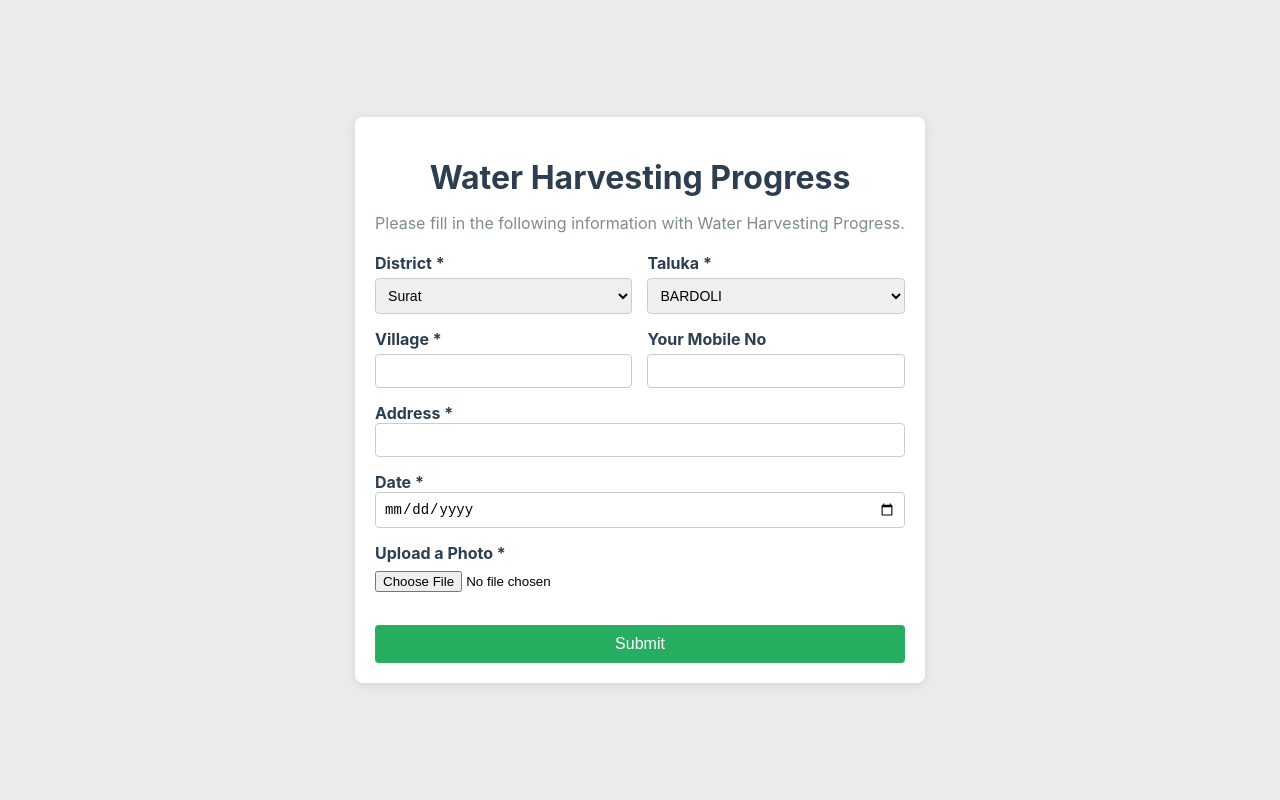
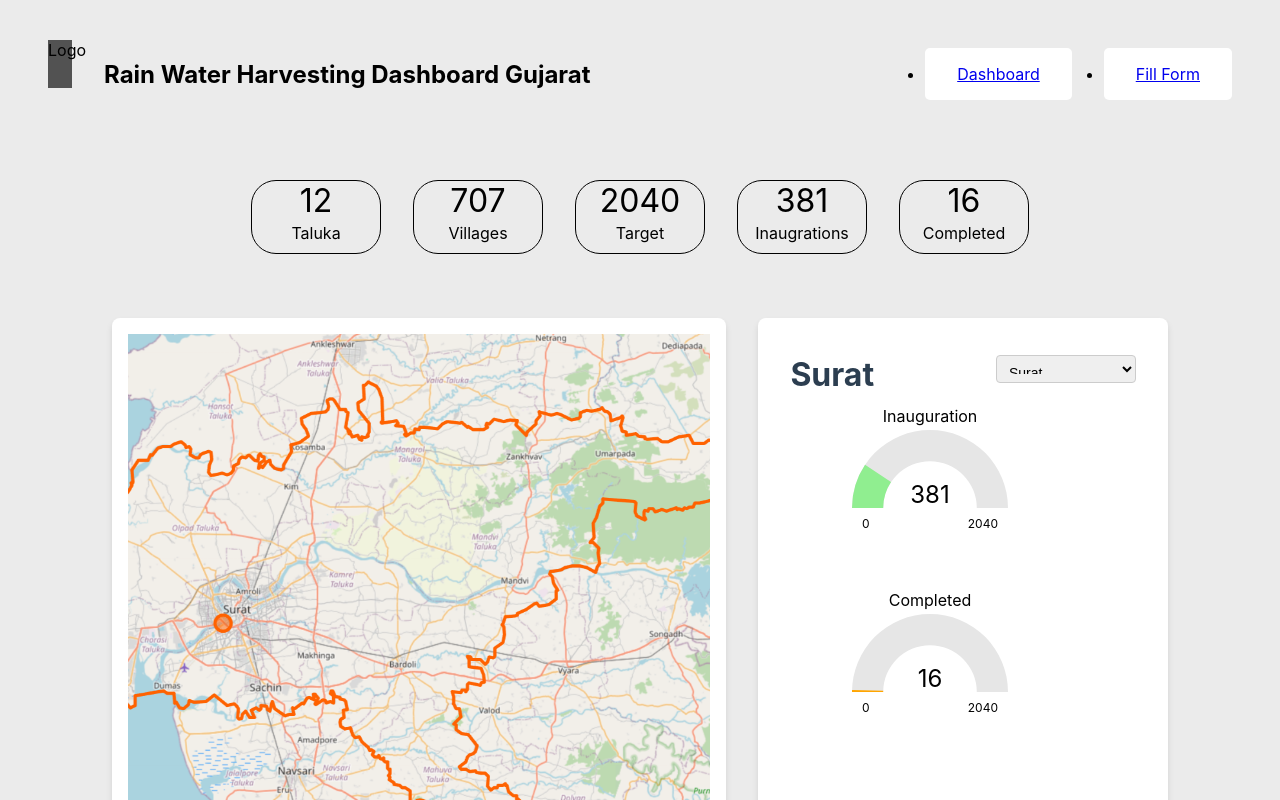
Before and after one commit to Darkkillerxxx/rainwaterHarvesting, a React (Create React App) app in the folder frontend/: page / in a window 1280 px wide. Shown: the top 800 px of the page. Built offline with nearby package versions, Linux system fonts and the light colour scheme; no server answers.

Commit message:
Added Routing

```diff
--- a/frontend/package.json
+++ b/frontend/package.json
@@ -14,7 +14,8 @@
     "web-vitals": "^2.1.4"
   },
   "devDependencies": {
-    "@babel/plugin-proposal-private-property-in-object": "^7.16.0"
+    "@babel/plugin-proposal-private-property-in-object": "^7.16.0",
+    "react-router-dom": "^6.26.1"
   },
   "scripts": {
     "start": "react-scripts start",
--- a/frontend/src/App.js
+++ b/frontend/src/App.js
@@ -1,12 +1,21 @@
+import { Link } from "react-router-dom";
 import "./App.css";
 import Dashboard from "./pages/Dashboard/dashboard";
 import Form from "./pages/Form/Form";
+import Layout from "./pages/Layout/Layout";
+import { BrowserRouter, Routes, Route } from "react-router-dom";
 
 function App() {
   return (
     <div className="App">
-      {/* <Dashboard /> */}
-      <Form />
+      <BrowserRouter>
+        <Routes>
+          <Route path="/" element={<Layout />}>
+            <Route index element={<Dashboard />} />
+            <Route path="form" element={<Form />} />
+          </Route>
+        </Routes>
+      </BrowserRouter>
     </div>
   );
 }
--- a/frontend/src/pages/Dashboard/dashboard.css
+++ b/frontend/src/pages/Dashboard/dashboard.css
@@ -1,24 +1,3 @@
-.header {
-  display: flex;
-  align-items: center;
-  justify-content: space-between;
-  gap: 3em;
-  padding-top: 2em;
-  margin-bottom: 2em;
-}
-
-.logo {
-  height: 3em;
-  width: 1.5em;
-  background-color: #525252;
-}
-
-.title-split {
-  display: flex;
-  flex-direction: column;
-  justify-content: flex-start;
-}
-
 .city-banner {
   display: grid;
   grid-template-columns: 1fr 1fr;
@@ -35,6 +14,10 @@
   height: 2em;
   width: 10em;
   justify-self: end;
+}
+
+.simple-stats {
+  margin: 2em 0;
 }
 
 .middle-content {
--- a/frontend/src/pages/Dashboard/dashboard.js
+++ b/frontend/src/pages/Dashboard/dashboard.js
@@ -10,12 +10,7 @@ export default function Dashboard() {
   const [selectedCity, setSelectedCity] = useState("Surat");
   return (
     <>
-      <div className="header">
-        <div className="logo">Logo</div>
-        <div className="title-split">
-          <h2 className="">Rain Water Harvesting Dashboard</h2>
-          <h1 style={{ marginTop: 0 }}>Gujarat</h1>
-        </div>
+      <div className="simple-stats">
         <SimpleStats />
       </div>
       <div className="middle-content">
--- /dev/null
+++ b/frontend/src/pages/Layout/Layout.css
@@ -0,0 +1,39 @@
+.header {
+  display: flex;
+  align-items: center;
+  justify-content: space-between;
+  gap: 3em;
+  padding-top: 2em;
+  margin-bottom: 2em;
+}
+
+.logo-title {
+  display: flex;
+  flex-direction: row;
+  gap: 2em;
+}
+
+.logo {
+  height: 3em;
+  width: 1.5em;
+  background-color: #525252;
+}
+
+.header-split {
+  display: flex;
+  flex-direction: column;
+  justify-content: flex-start;
+}
+
+ul {
+  display: flex;
+  flex-direction: row;
+  gap: 2em;
+}
+
+li {
+  background-color: #fff;
+  color: #000;
+  padding: 1em 2em;
+  border-radius: 5px;
+}
--- /dev/null
+++ b/frontend/src/pages/Layout/Layout.js
@@ -0,0 +1,31 @@
+import { Link, Outlet } from "react-router-dom";
+import Dashboard from "../Dashboard/dashboard";
+import "./Layout.css";
+
+export default function Layout() {
+  return (
+    <>
+      <div className="header">
+        <div className="logo-title">
+          <div className="logo">Logo</div>
+          <h2 className="">Rain Water Harvesting Dashboard Gujarat</h2>
+        </div>
+        <div className="header-split">
+          <nav>
+            <ul>
+              <li>
+                <Link to="/">Dashboard</Link>
+              </li>
+              <li>
+                <Link to="/form">Fill Form</Link>
+              </li>
+            </ul>
+          </nav>
+        </div>
+      </div>
+      <Outlet />
+      {/* <Dashboard /> */}
+      {/* <Form /> */}
+    </>
+  );
+}
```
Also changed, not shown: 1 other file (tests, documents, lock files or other folders).
